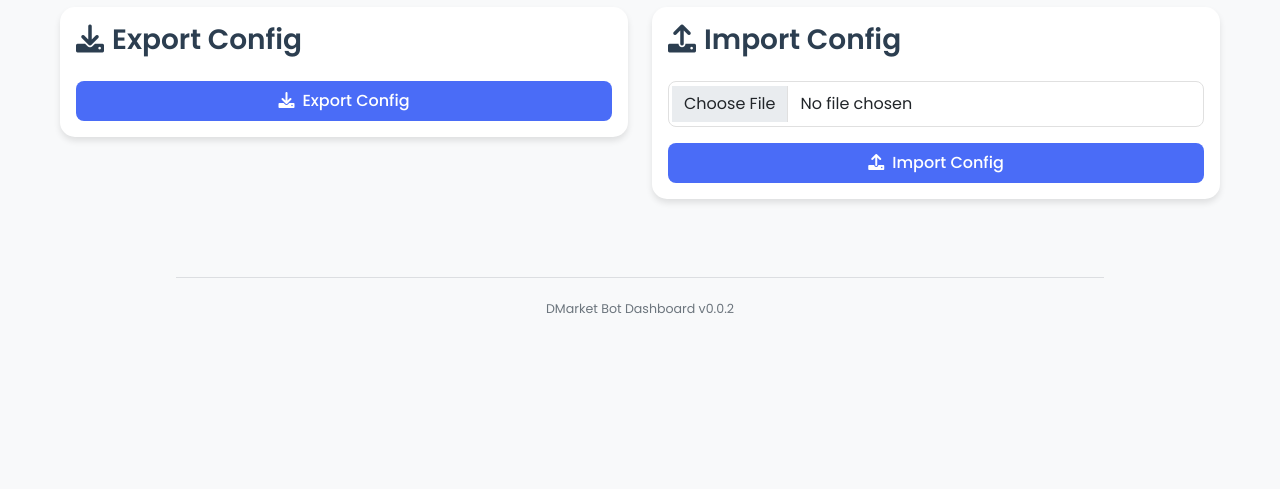
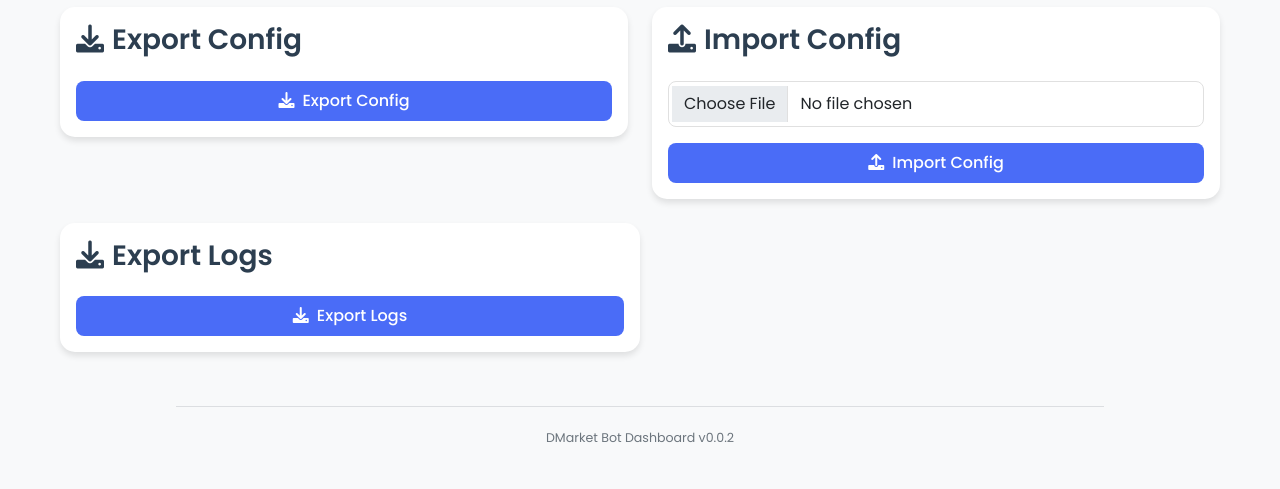
Before and after one commit to Sekinal/DMarket-Bot, a Flask app: page / in a window 1280 px wide. Shown: the part 736-1225 px from the top of the page. Before the commit the page ends 1049 px from the top, so only its background shows below. Run offline with Flask 3, Linux system fonts and the light colour scheme; the visitor is signed in with stand-in values (Sample User, id 1); data that the repository does not hold is empty; some libraries are stand-ins or nearby versions.

Commit message:
Added export log function

```diff
--- a/dashboard/app.py
+++ b/dashboard/app.py
@@ -203,5 +203,34 @@ def import_config():
     except Exception as e:
         return jsonify({'error': str(e)}), 500
 
+@app.route('/api/export-logs', methods=['GET'])
+@login_required
+def export_logs():
+    try:
+        log_files = []
+        # Gather all log files in the 'logs' directory
+        for filename in os.listdir('logs'):
+            if filename.endswith('.log'):
+                log_files.append(os.path.join('logs', filename))
+
+        if not log_files:
+            return jsonify({'error': 'No log files found'}), 404
+
+        # Create a zip buffer
+        from io import BytesIO
+        from zipfile import ZipFile
+
+        zip_buffer = BytesIO()
+        with ZipFile(zip_buffer, 'w') as zip_file:
+            for log_file in log_files:
+                zip_file.write(log_file, os.path.basename(log_file))  # Add logs to zip
+
+        zip_buffer.seek(0)  # Go to the beginning of the BytesIO buffer
+
+        return send_file(zip_buffer, as_attachment=True, download_name='logs.zip', mimetype='application/zip')
+
+    except Exception as e:
+        return jsonify({'error': str(e)}), 500
+
 if __name__ == '__main__':
     app.run()
--- a/dashboard/templates/index.html
+++ b/dashboard/templates/index.html
@@ -1,3 +1,4 @@
+<!--dashboard/tempaltes/index.html-->
 <!DOCTYPE html>
 <html>
 <head>
@@ -324,6 +325,17 @@
                         </button>
                     </form>
                 </div>
+            </div>
+        </div>
+    </div>
+
+    <div class="col-md-6 mb-4">
+        <div class="card">
+            <div class="card-body">
+                <h3 class="card-title mb-4"><i class="fas fa-download me-2"></i>Export Logs</h3>
+                <button class="btn btn-primary w-100" id="exportLogsButton">
+                    <i class="fas fa-download me-2"></i>Export Logs
+                </button>
             </div>
         </div>
     </div>
@@ -739,6 +751,10 @@
                 });
             });
         });
+
+        $('#exportLogsButton').click(function() {
+            window.location.href = '/api/export-logs';  // Trigger the log export
+        });
     </script>
 </body>
 </html>
```
